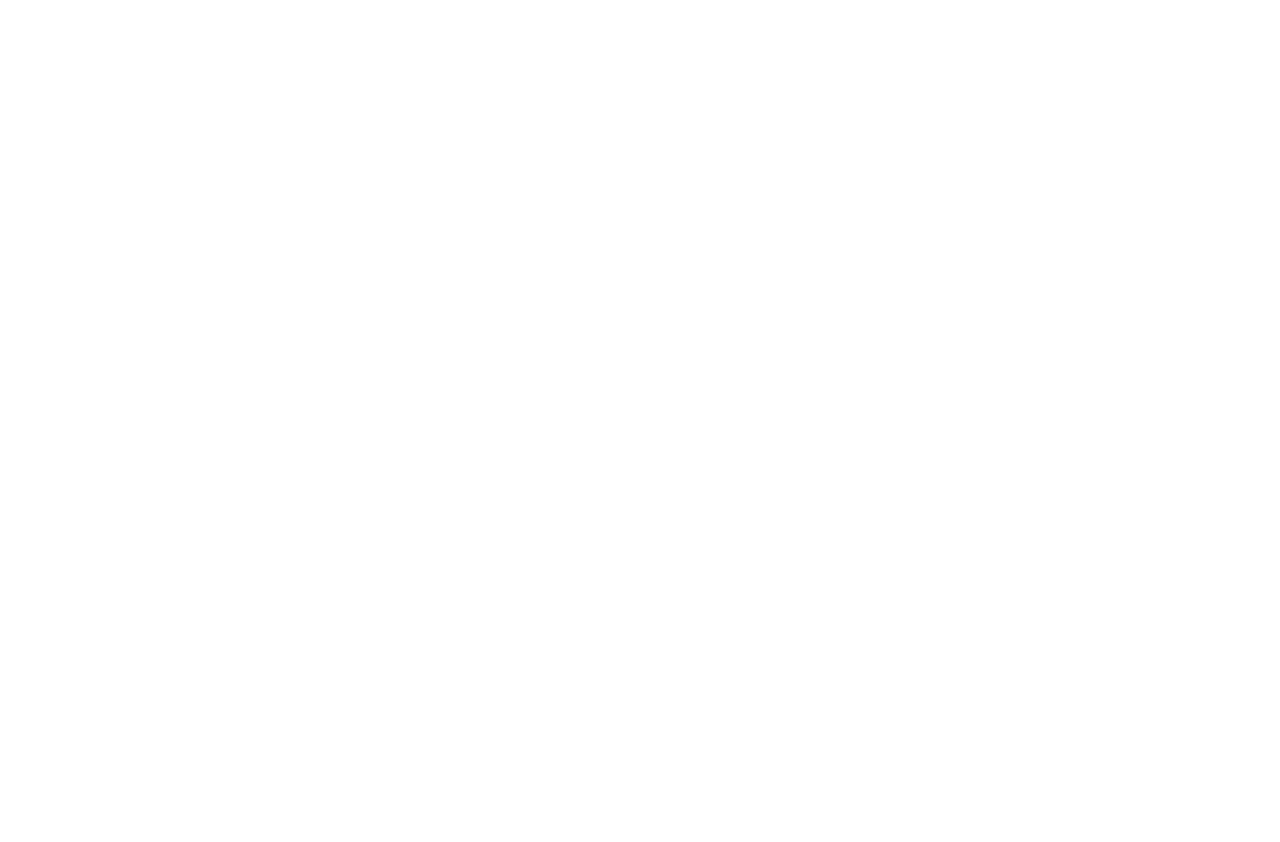
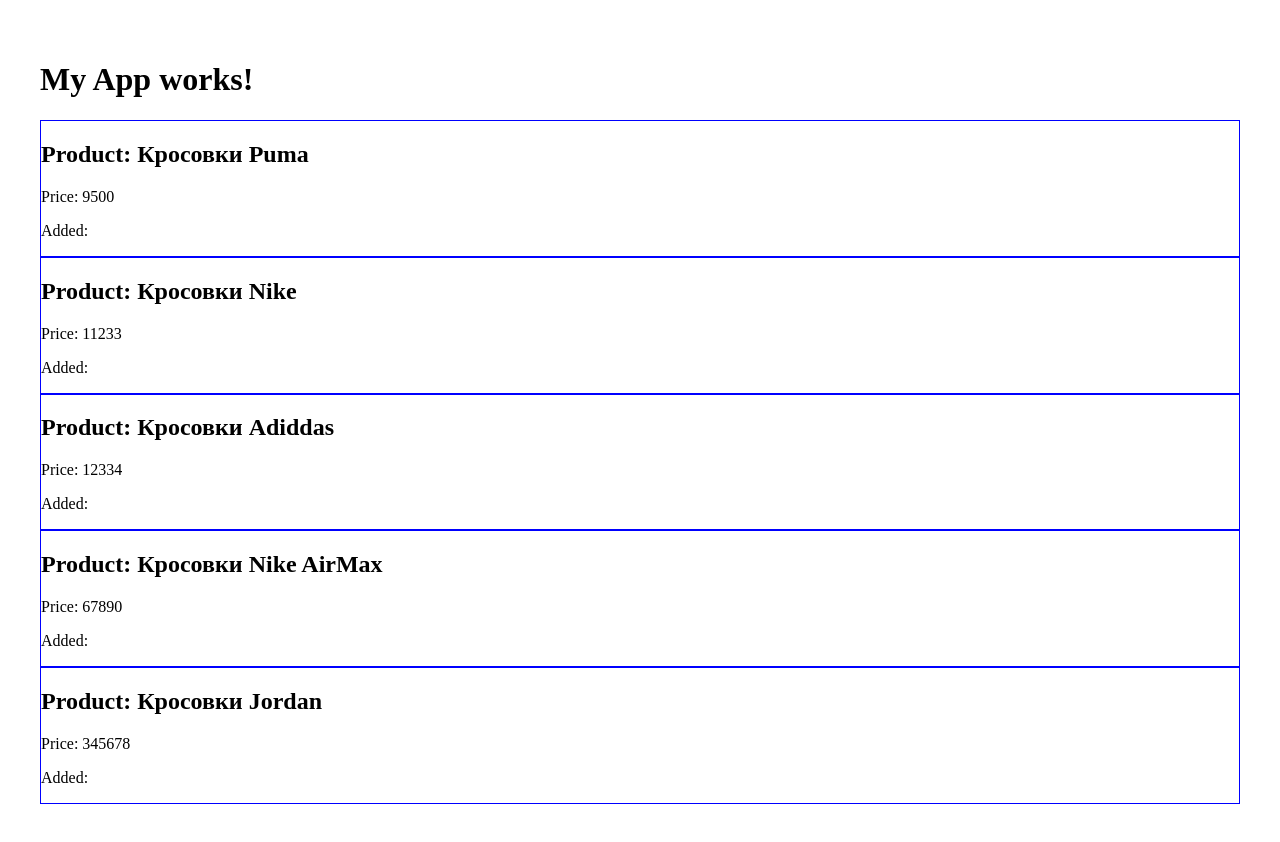
Before and after one commit to qalqaa/qalqaSneakersShop, a Vue app: page / in a window 1280 px wide. Before the commit the page ends 800 px from the top, so only its background shows below. Built offline with nearby package versions, Linux system fonts and the light colour scheme.

Commit message:
feat: added props

```diff
--- a/src/App.vue
+++ b/src/App.vue
@@ -1,5 +1,14 @@
-<script setup></script>
+<script setup>
+import TestComponent from './components/TestComponent.vue'
+</script>
 
-<template></template>
+<template>
+  <h1>My App works!</h1>
+  <TestComponent title="Кросовки Puma" price="9500" />
+  <TestComponent title="Кросовки Nike" price="11233" />
+  <TestComponent title="Кросовки Adiddas" price="12334" />
+  <TestComponent title="Кросовки Nike AirMax" price="67890" />
+  <TestComponent title="Кросовки Jordan" price="345678" />
+</template>
 
 <style scoped></style>
--- a/src/assets/main.css
+++ b/src/assets/main.css
@@ -19,7 +19,7 @@
   }
 }
 
-@media (min-width: 1024px) {
+/* @media (min-width: 1024px) {
   body {
     display: flex;
     place-items: center;
@@ -30,4 +30,4 @@
     grid-template-columns: 1fr 1fr;
     padding: 0 2rem;
   }
-}
+} */
--- /dev/null
+++ b/src/components/TestComponent.vue
@@ -0,0 +1,20 @@
+<script setup>
+defineProps({
+  title: String,
+  price: Number
+})
+</script>
+
+<template>
+  <div class="product">
+    <h2>Product: {{ title }}</h2>
+    <p>Price: {{ price }}</p>
+    <p>Added: {{ isAdded }}</p>
+  </div>
+</template>
+
+<style scoped>
+.product {
+  border: 1px solid blue;
+}
+</style>
```
